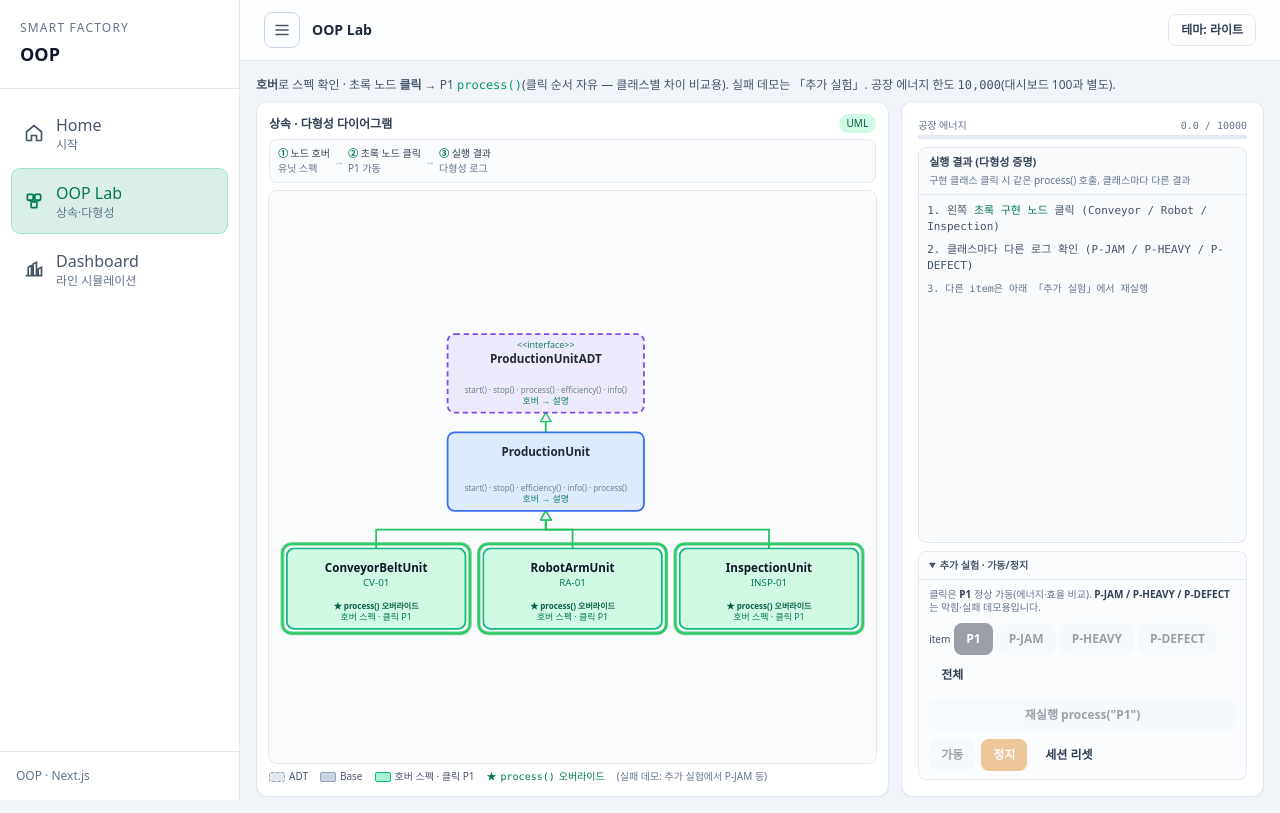
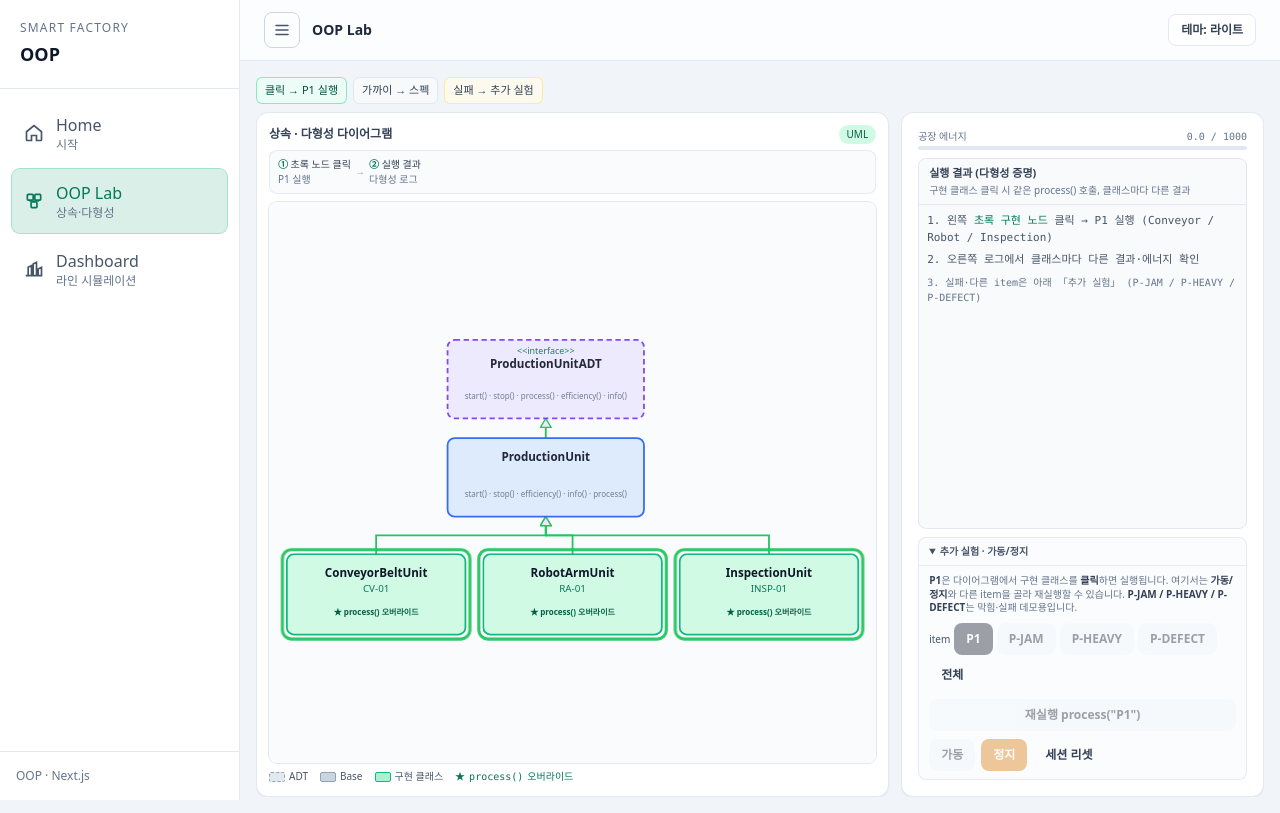
Before and after one commit to kim-kwanho/production_unit_web, a Next.js app: page /oop-lab in a window 1280 px wide. Both pictures are taken after a click on the heading "추가 실험 · 가동/정지". Built offline with nearby package versions, Linux system fonts and the light colour scheme.

Commit message:
chore: OOP Lab UX·README 정리 및 빌드 산출물 gitignore
- Lab 공장 에너지 한도 1,000, 안내 문구(클릭/가까이/추가 실험) 정리
- README·랜딩 최신화, 로컬 정리 절 추가
- .gitignore: build.log, 루트 PDF, .cursor 등

```diff
--- a/app/page.tsx
+++ b/app/page.tsx
@@ -7,7 +7,7 @@ const MODULES = [
     href: "/oop-lab",
     title: "OOP Lab",
     description:
-      "클래스를 클릭하면 process()가 즉시 실행됩니다. 기계마다 다른 다형성 동작을 로그로 확인하세요.",
+      "가까이 가면 스펙, 클릭하면 P1 process()가 실행됩니다. 클래스마다 다른 결과를 Activity Log로 비교하세요.",
     Icon: IconOop,
   },
   {
--- a/components/oop/ActivityLog.tsx
+++ b/components/oop/ActivityLog.tsx
@@ -71,11 +71,11 @@ function ActivityLog({
           <ol className="list-inside list-decimal space-y-1.5 text-slate-600 dark:text-slate-300">
             <li>
               왼쪽 <span className="font-medium text-emerald-700 dark:text-emerald-300">초록 구현 노드</span>{" "}
-              클릭 (Conveyor / Robot / Inspection)
+              클릭 → P1 실행 (Conveyor / Robot / Inspection)
             </li>
-            <li>클래스마다 다른 로그 확인 (P-JAM / P-HEAVY / P-DEFECT)</li>
+            <li>오른쪽 로그에서 클래스마다 다른 결과·에너지 확인</li>
             <li className="text-[10px] text-slate-500 dark:text-slate-400">
-              다른 item은 아래 「추가 실험」에서 재실행
+              실패·다른 item은 아래 「추가 실험」 (P-JAM / P-HEAVY / P-DEFECT)
             </li>
           </ol>
         ) : (
--- a/components/oop/ClassNode.tsx
+++ b/components/oop/ClassNode.tsx
@@ -65,8 +65,8 @@ function ClassNode({
 
   const isRunnable = node.kind === "concrete";
   const hint = isRunnable
-    ? "호버 → 스펙 · 클릭 → P1 실행"
-    : "호버 → 설명";
+    ? "클릭하여 P1 실행, 가까이 가면 스펙"
+    : "가까이 가면 설명";
 
   return (
     <g
@@ -207,21 +207,6 @@ function ClassNode({
           </text>
         </g>
       )}
-      <text
-        x={node.x + node.width / 2}
-        y={node.y + node.height - 10}
-        textAnchor="middle"
-        fill="var(--oop-node-sub-fill)"
-        fontSize={10}
-        fontWeight={500}
-        pointerEvents="none"
-      >
-        {isWorking
-          ? "작업 중"
-          : node.kind === "concrete"
-            ? "호버 스펙 · 클릭 P1"
-            : "호버 → 설명"}
-      </text>
     </g>
   );
 }
--- a/components/oop/ClickProcessHint.tsx
+++ b/components/oop/ClickProcessHint.tsx
@@ -117,14 +117,18 @@ export default function ClickProcessHint({
         >
           {!compact && (
             <p className="text-[10px] font-medium uppercase tracking-wide opacity-70">
-              유닛 스펙 · 실행
+              유닛 정보
             </p>
           )}
           <p className={`font-semibold leading-snug ${compact ? "text-xs" : "mt-1 text-xs"}`}>
             {hint.content.title}
           </p>
           {hint.content.subtitle && (
-            <p className="mt-0.5 text-[11px] font-medium leading-snug text-inherit/90">
+            <p
+              className={`mt-0.5 leading-snug text-inherit/90 ${
+                compact ? "text-[11px] font-semibold text-emerald-800 dark:text-emerald-200" : "text-[11px] font-medium"
+              }`}
+            >
               {hint.content.subtitle}
             </p>
           )}
@@ -135,6 +139,11 @@ export default function ClickProcessHint({
                 compact ? "mt-1.5" : "mt-2 px-2.5 py-2"
               }`}
             >
+              {hint.content.specCaption && (
+                <dt className="mb-0.5 text-[9px] font-medium uppercase tracking-wide opacity-60">
+                  {hint.content.specCaption}
+                </dt>
+              )}
               {specRows.map((row) => (
                 <div
                   key={row.label}
@@ -151,9 +160,9 @@ export default function ClickProcessHint({
 
           {hint.content.lines.length > 0 && (
             <p
-              className={`text-[11px] font-medium leading-snug ${
+              className={`text-[11px] font-semibold leading-snug ${
                 specRows.length > 0 ? "mt-1.5 border-t border-current/25 pt-1.5" : "mt-1"
-              } ${compact && specRows.length === 0 ? "" : "font-mono"}`}
+              }`}
             >
               {hint.content.lines.join(" · ")}
             </p>
--- a/components/oop/InheritanceDiagram.tsx
+++ b/components/oop/InheritanceDiagram.tsx
@@ -25,9 +25,8 @@ function centerTop(node: ClassNodeData) {
 
 function FlowGuide({ compact }: { compact?: boolean }) {
   const steps = [
-    { n: "①", label: "노드 호버", sub: "유닛 스펙" },
-    { n: "②", label: "초록 노드 클릭", sub: "P1 가동" },
-    { n: "③", label: "실행 결과", sub: "다형성 로그" },
+    { n: "①", label: "초록 노드 클릭", sub: "P1 실행" },
+    { n: "②", label: "실행 결과", sub: "다형성 로그" },
   ];
 
   return (
@@ -79,13 +78,10 @@ function DiagramLegend({ compact }: { compact?: boolean }) {
       </span>
       <span className="inline-flex items-center gap-1">
         <span className="inline-block h-2.5 w-4 rounded-sm border border-emerald-500 bg-emerald-200 dark:bg-emerald-800" />
-        호버 스펙 · 클릭 P1
+        구현 클래스
       </span>
       <span className="inline-flex items-center gap-1 text-emerald-700 dark:text-emerald-300">
         ★ <span className="font-mono">process()</span> 오버라이드
-      </span>
-      <span className="text-slate-500 dark:text-slate-400">
-        (실패 데모: 추가 실험에서 P-JAM 등)
       </span>
     </div>
   );
--- a/components/oop/OopLabView.tsx
+++ b/components/oop/OopLabView.tsx
@@ -207,14 +207,17 @@ export default function OopLabView({
       />
 
       {!compact && (
-        <p className="mb-2 shrink-0 text-xs text-slate-600 dark:text-slate-400">
-          <strong>호버</strong>로 스펙 확인 · 초록 노드 <strong>클릭</strong> → P1{" "}
-          <code className="font-mono text-emerald-600 dark:text-emerald-400">process()</code>
-          (클릭 순서 자유 — 클래스별 차이 비교용). 실패 데모는 「추가 실험」.
-          공장 에너지 한도{" "}
-          <span className="font-mono">{factory.plantEnergy.limit.toLocaleString()}</span>
-          (대시보드 100과 별도).
-        </p>
+        <ul className="mb-2 flex shrink-0 flex-wrap gap-1.5 text-[11px] text-slate-700 dark:text-slate-300">
+          <li className="list-none rounded-md border border-emerald-300/80 bg-emerald-50/90 px-2 py-1 font-medium text-emerald-900 dark:border-emerald-700/60 dark:bg-emerald-950/40 dark:text-emerald-100">
+            클릭 → P1 실행
+          </li>
+          <li className="list-none rounded-md border border-slate-200 bg-slate-50/90 px-2 py-1 dark:border-slate-600 dark:bg-slate-900/50">
+            가까이 → 스펙
+          </li>
+          <li className="list-none rounded-md border border-amber-200/80 bg-amber-50/80 px-2 py-1 dark:border-amber-800/50 dark:bg-amber-950/30">
+            실패 → 추가 실험
+          </li>
+        </ul>
       )}
 
       <div className="grid min-h-0 flex-1 grid-cols-1 gap-3 overflow-hidden lg:grid-cols-[1fr_minmax(300px,36%)]">
--- a/components/oop/OopSidePanel.tsx
+++ b/components/oop/OopSidePanel.tsx
@@ -143,10 +143,12 @@ export default function OopSidePanel({
             </summary>
             <div className="space-y-2 border-t border-slate-200/80 px-2.5 py-2 dark:border-slate-700/60">
               <p className="text-[10px] leading-snug text-slate-500 dark:text-slate-400">
-                클릭은 <strong className="text-slate-700 dark:text-slate-200">P1</strong> 정상
-                가동(에너지·효율 비교).{" "}
-                <strong className="text-slate-700 dark:text-slate-200">P-JAM / P-HEAVY / P-DEFECT</strong>
-                는 막힘·실패 데모용입니다.
+                <strong className="text-slate-700 dark:text-slate-200">P1</strong>은 다이어그램에서 구현 클래스를{" "}
+                <strong className="text-slate-700 dark:text-slate-200">클릭</strong>하면 실행됩니다.
+                여기서는 <strong className="text-slate-700 dark:text-slate-200">가동/정지</strong>와 다른 item을
+                골라 재실행할 수 있습니다.{" "}
+                <strong className="text-slate-700 dark:text-slate-200">P-JAM / P-HEAVY / P-DEFECT</strong>는
+                막힘·실패 데모용입니다.
               </p>
 
               <div className="flex flex-wrap items-center gap-1">
--- a/components/oop/oopClickHint.ts
+++ b/components/oop/oopClickHint.ts
@@ -39,6 +39,8 @@ export interface ClickHintContent {
   variant: ClickHintVariant;
   /** 호버용 간단 레이아웃 (푸터·섹션 제목 생략) */
   compact?: boolean;
+  /** 스펙 영역 위 짧은 안내 (예: 가까이 가면) */
+  specCaption?: string;
 }
 
 export interface ClickHintAnchor {
@@ -111,9 +113,10 @@ export function buildHoverUnitHint(
       anchorRect,
       content: {
         title: spec.label,
-        subtitle: `${spec.role} · ${spec.deviceId}`,
+        subtitle: `클릭 → process("P1") 실행 · ${spec.role} · ${spec.deviceId}`,
+        specCaption: "가까이 가면",
         specRows: concreteHoverSpecRows(spec),
-        lines: ["클릭 → P1 실행"],
+        lines: [],
         variant: "override",
         compact: true,
       },
@@ -142,6 +145,7 @@ export function applyRunToHoverHint(
       ...anchor.content,
       title: run.title,
       subtitle: anchor.content.subtitle,
+      specCaption: undefined,
       specRows: undefined,
       lines: run.lines,
       variant: run.variant,
@@ -165,6 +169,7 @@ export function buildStaticClickHint(
     clientY,
     content: {
       title: nodeId === "adt" ? "ProductionUnitADT" : "ProductionUnit",
+      specCaption: "가까이 가면",
       lines: [short],
       variant: "info",
       compact: true,
--- a/domain/types.ts
+++ b/domain/types.ts
@@ -25,7 +25,7 @@ export const STOPPED: UnitStatus = "stopped";
 export const PLANT_ENERGY_LIMIT = 100;
 
 /** OOP Lab — 다형성·오버라이드 반복 실험용 (대시보드와 별도 컨텍스트) */
-export const OOP_LAB_PLANT_ENERGY_LIMIT = 10_000;
+export const OOP_LAB_PLANT_ENERGY_LIMIT = 1_000;
 
 export const UNIT_COUNT_MIN = 1;
 export const UNIT_COUNT_MAX = 10;
```
Also changed, not shown: 2 other files (tests, documents, lock files or other folders).
